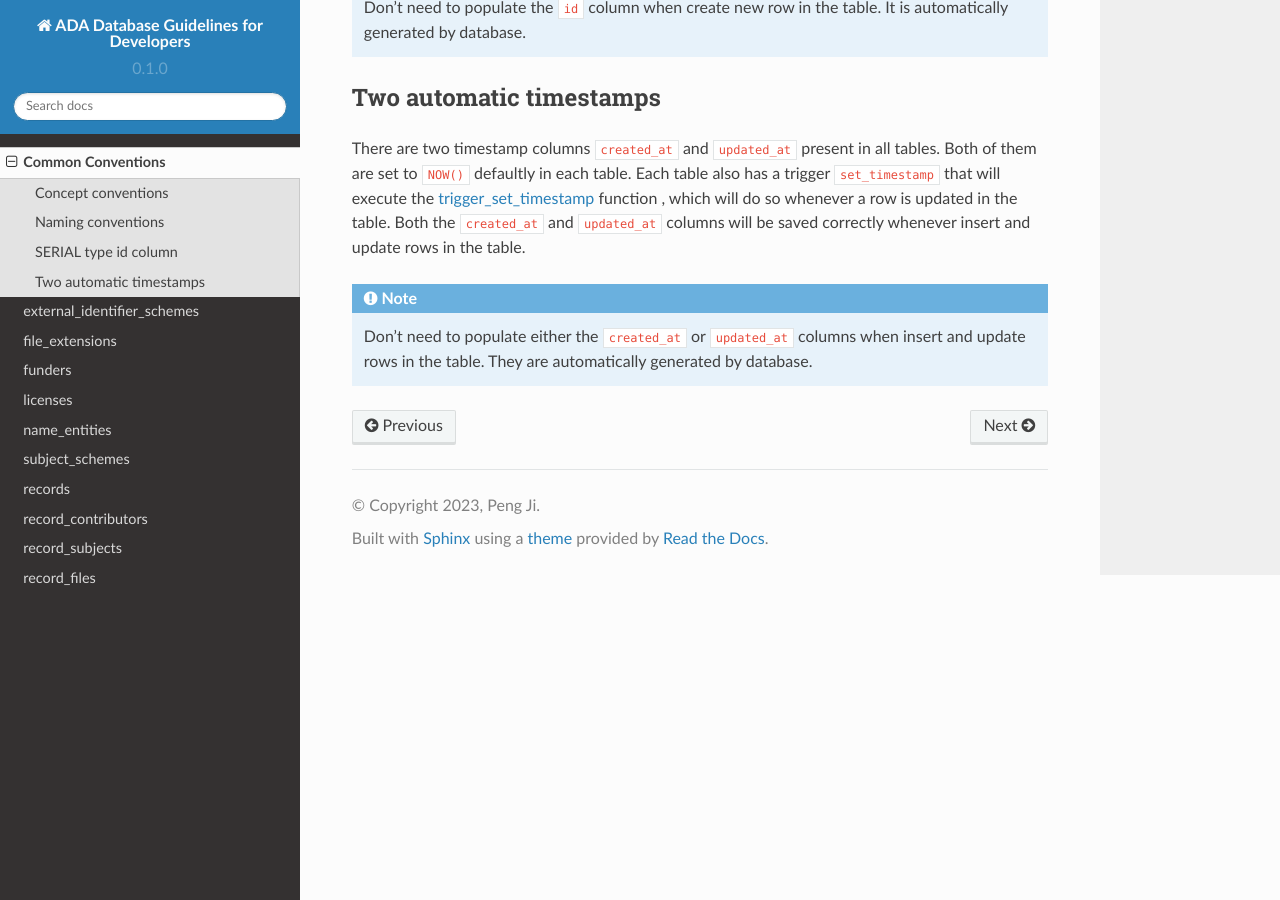
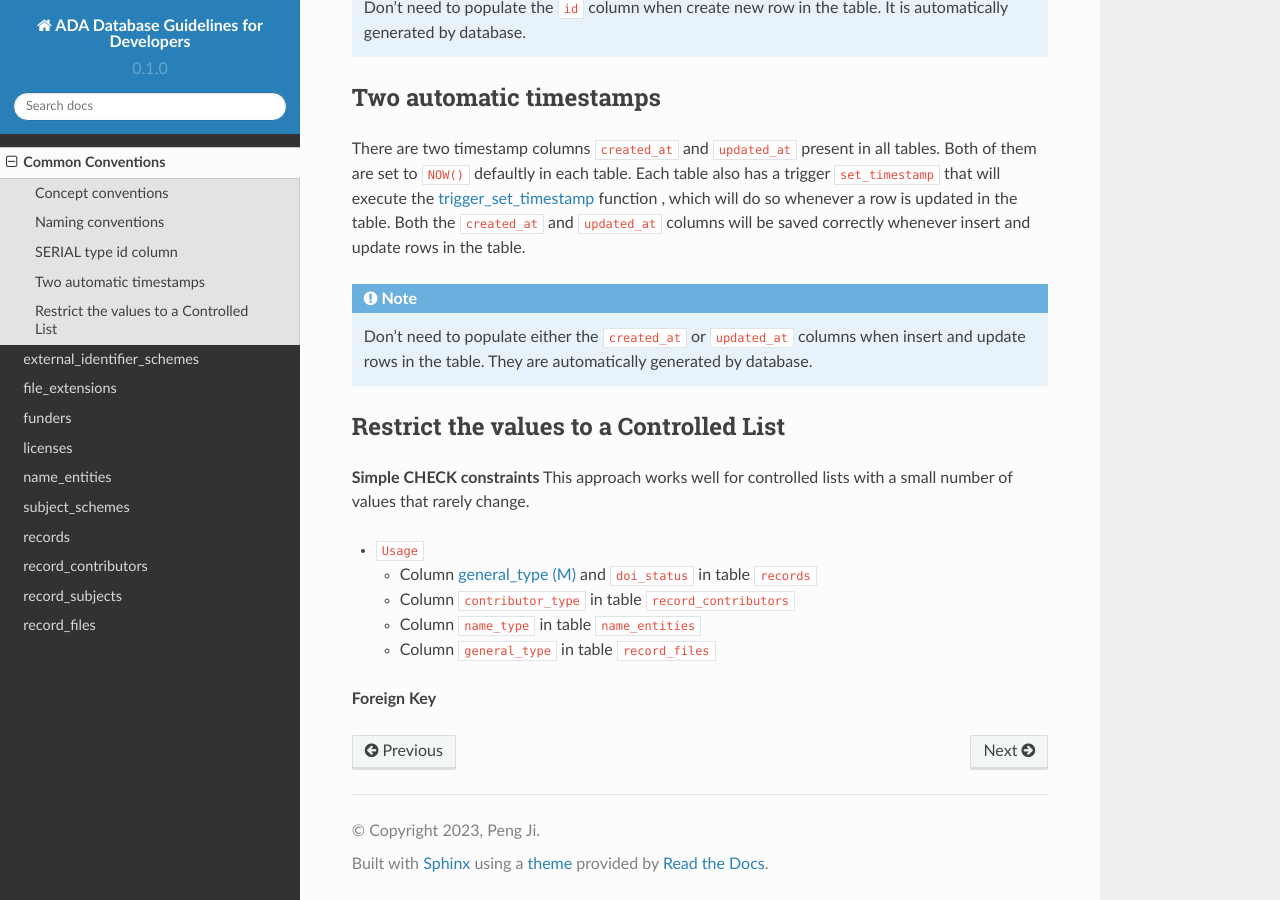
Before and after one commit to amds-ldeo/ada-db-spec, a Sphinx documentation site: the page built from docs/source/common_conventions.rst, in a window 1280 px wide and 900 px high, scrolled down 665 px. Built offline with Sphinx 7.4.7 and the Read the Docs theme 2.0.0, drawn with Linux system fonts in a browser that asks for light colours.

Commit message:
update common_conveentions.rst

```diff
--- a/docs/source/common_conventions.rst
+++ b/docs/source/common_conventions.rst
@@ -31,3 +31,18 @@ trigger ``set_timestamp`` that will execute the `trigger_set_timestamp <https://
 
 .. note::
    Don't need to populate either the ``created_at`` or ``updated_at`` columns when insert and update rows in the table. They are automatically generated by database.
+
+Restrict the values to a Controlled List
+-----------------------------------------
+
+**Simple CHECK constraints**
+This approach works well for controlled lists with a small number of values that rarely change.
+
+* ``Usage``
+
+  * Column :ref:`ada:general_type` and ``doi_status`` in table ``records``
+  * Column ``contributor_type`` in table ``record_contributors``
+  * Column ``name_type`` in table ``name_entities``
+  * Column ``general_type`` in table ``record_files``
+
+**Foreign Key**
--- a/docs/source/records.rst
+++ b/docs/source/records.rst
@@ -43,6 +43,8 @@ Example (datacite)
       "title": "SAMIS data product title.",
     }
   ]
+
+.. _ada:general_type:
 
 general_type (M)
 -----------------------
```
